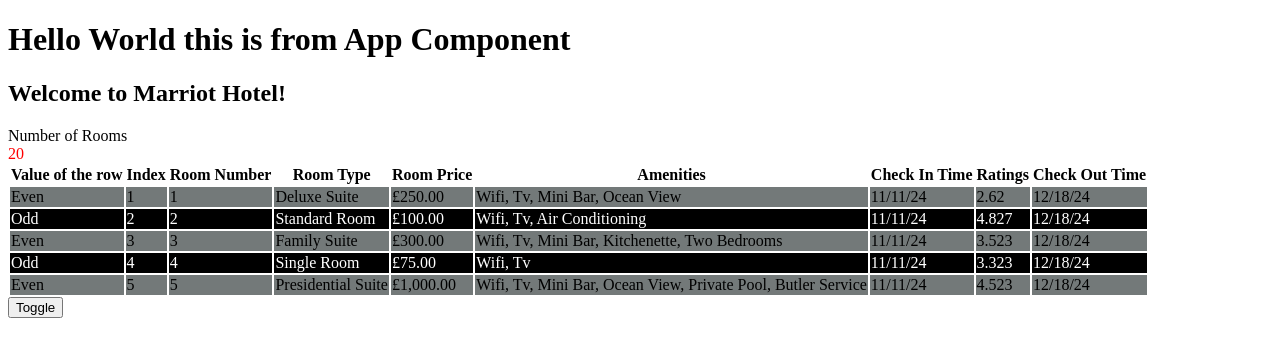
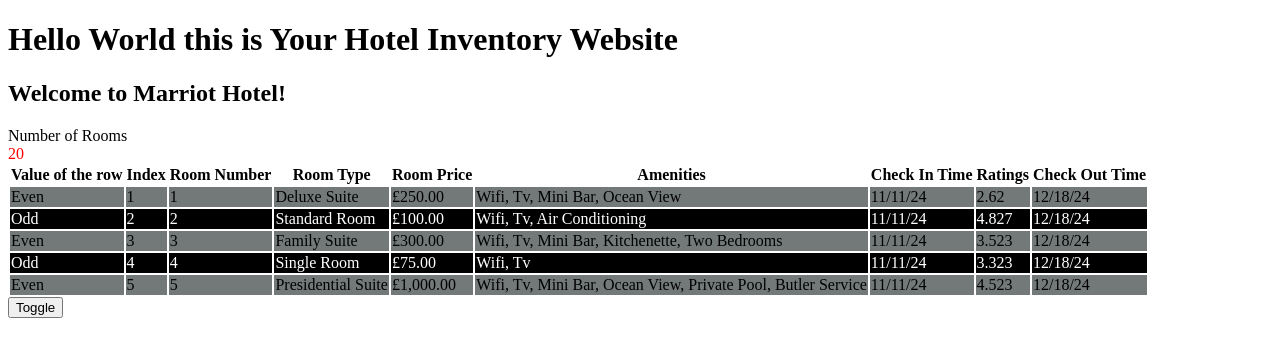
Before and after one commit to Vedant09/hotelInventory, an Angular app: page / in a window 1280 px wide. Shown: the top 356 px of the page. Built offline with nearby package versions, Linux system fonts and the light colour scheme.

Commit message:
title change

```diff
--- a/src/app/app.component.html
+++ b/src/app/app.component.html
@@ -1,4 +1,4 @@
-<h1>Hello World this is from App Component</h1>
+<h1>Hello World this is Your Hotel Inventory Website</h1>
 <app-rooms></app-rooms>
 
 <!-- <div [ngSwitch] = "role">
```
